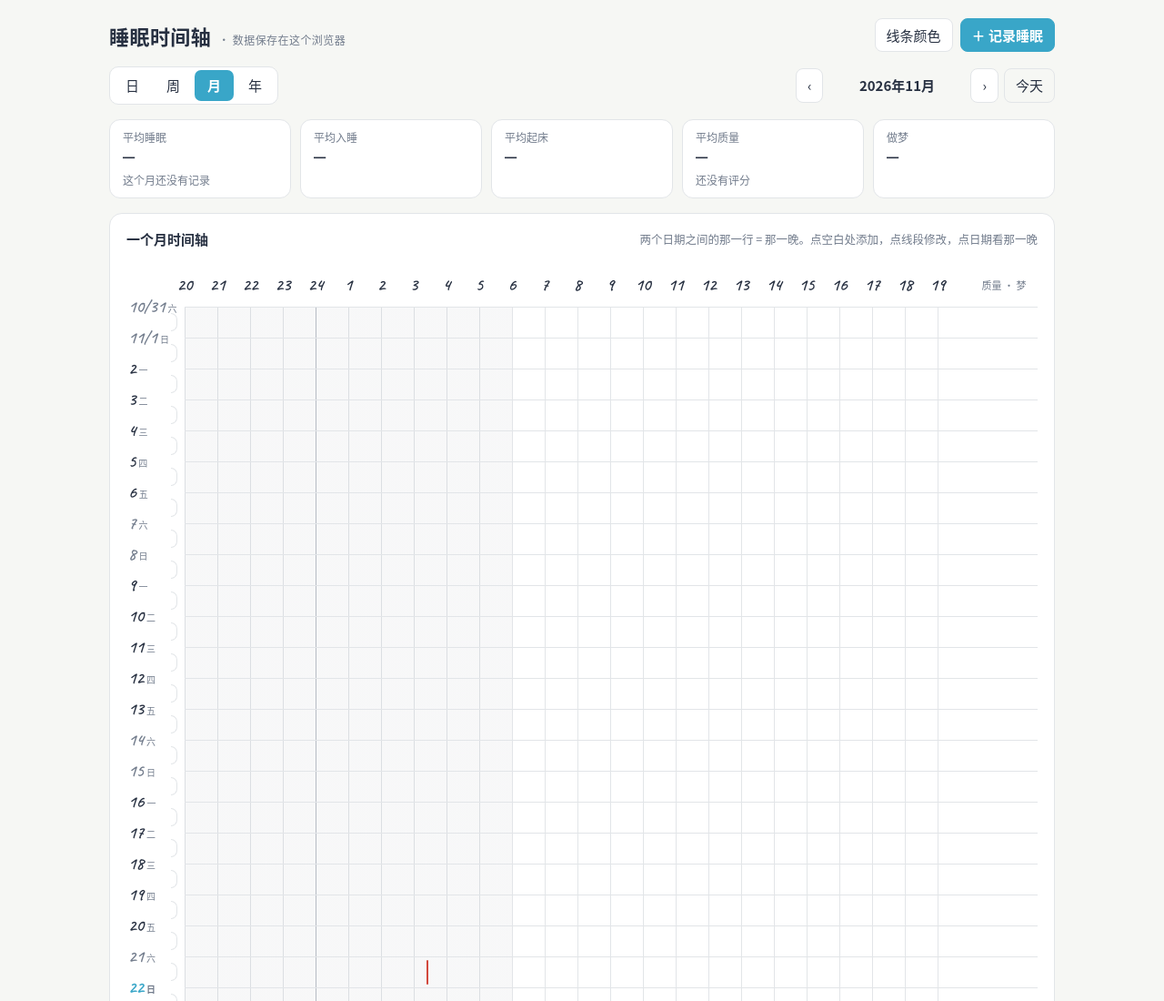
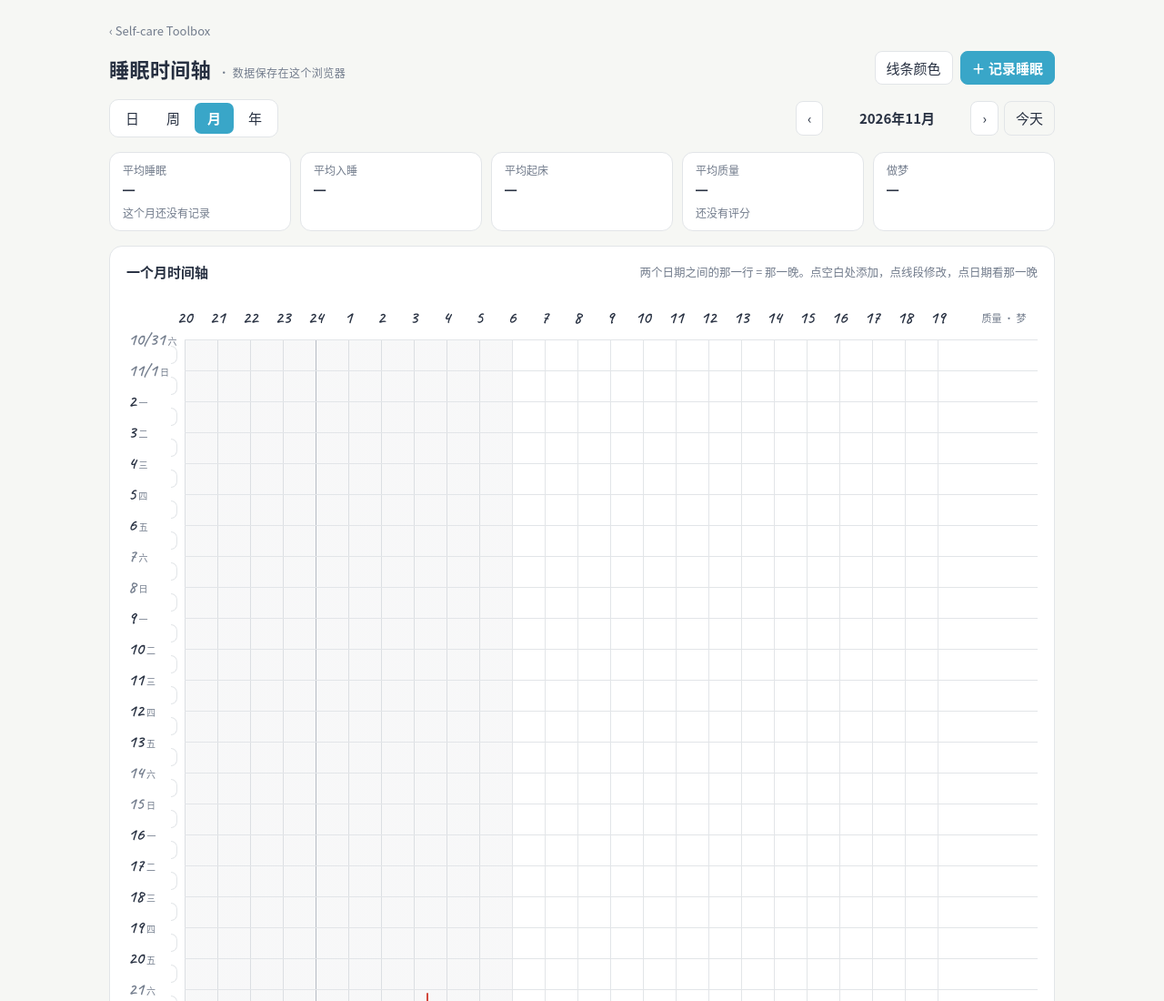
Before and after one commit to 134340angel/self-care-toolbox, a plain HTML site: page sleep.html in a window 1280 px wide. Shown: the top 1100 px of the page at 91% size. Drawn offline with nearby package versions, Linux system fonts and the light colour scheme.

Commit message:
睡眠时间轴：加入返回工具箱首页的链接

```diff
--- a/sleep.html
+++ b/sleep.html
@@ -208,6 +208,8 @@ input[type="color"] { width: 32px; height: 26px; padding: 0; border: 1px solid v
 .toggle { display: flex; gap: 8px; align-items: center; font-size: 14px; cursor: pointer; }
 .toggle input { width: 16px; height: 16px; accent-color: var(--line); }
 @media (max-width: 480px) { .trio { grid-template-columns: 1fr 1fr; } .trio .field:first-child { grid-column: 1 / -1; } .nav .lbl { min-width: 110px; } }
+.home { justify-self: start; font-size: 13px; color: var(--muted); text-decoration: none; margin-bottom: -8px; padding: 4px 0; }
+.home:hover { color: var(--line); }
 /* phone layout */
 .wrap { grid-template-columns: minmax(0, 1fr); }
 @media (max-width: 600px) {
@@ -254,6 +256,7 @@ input[type="color"] { width: 32px; height: 26px; padding: 0; border: 1px solid v
 </head>
 <body>
 <div class="wrap">
+  <a class="home" href="./">‹ Self-care Toolbox</a>
   <header>
     <h1>睡眠时间轴<small id="storeStatus" class="status">正在连接…</small></h1>
     <div class="tools">
```
